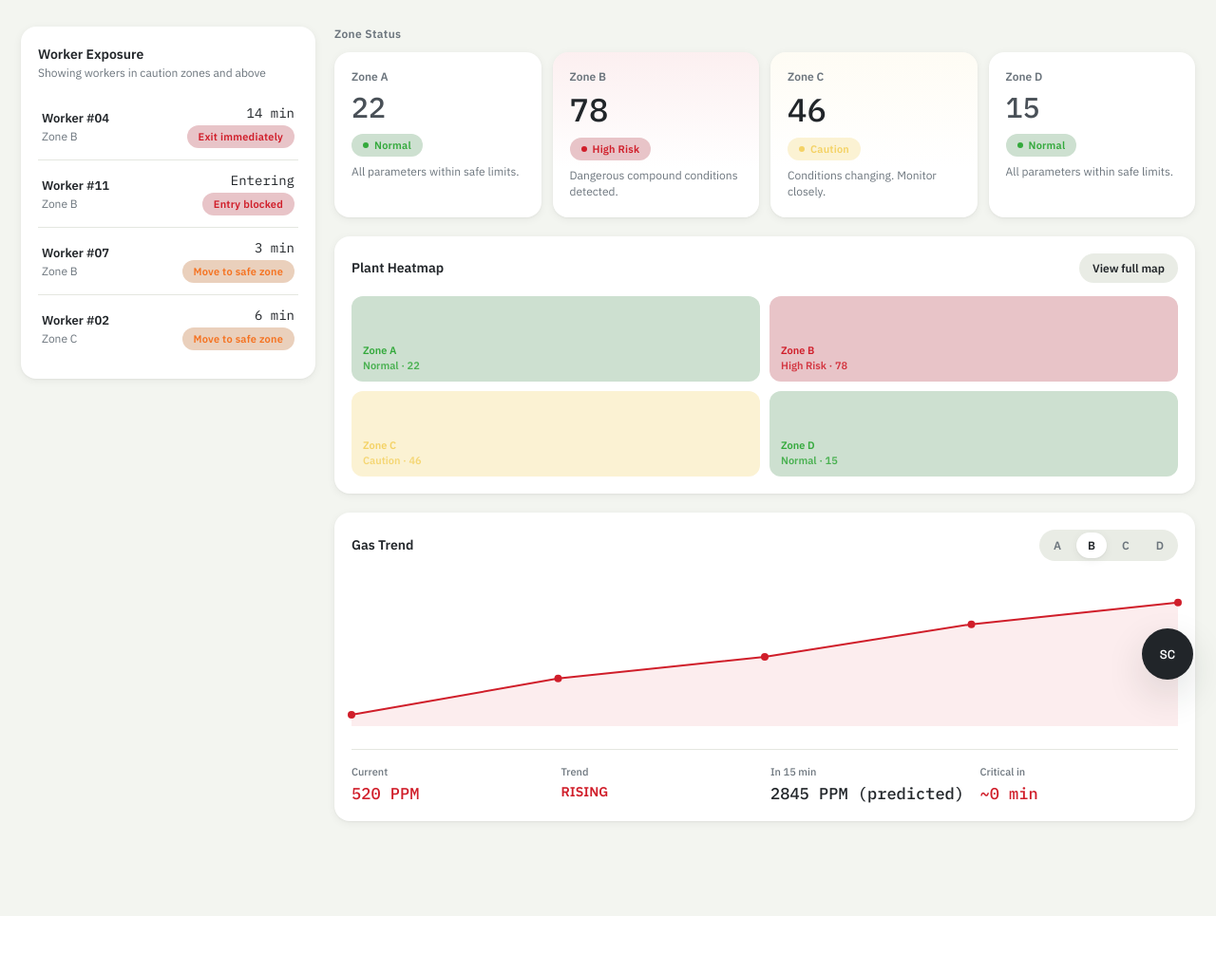
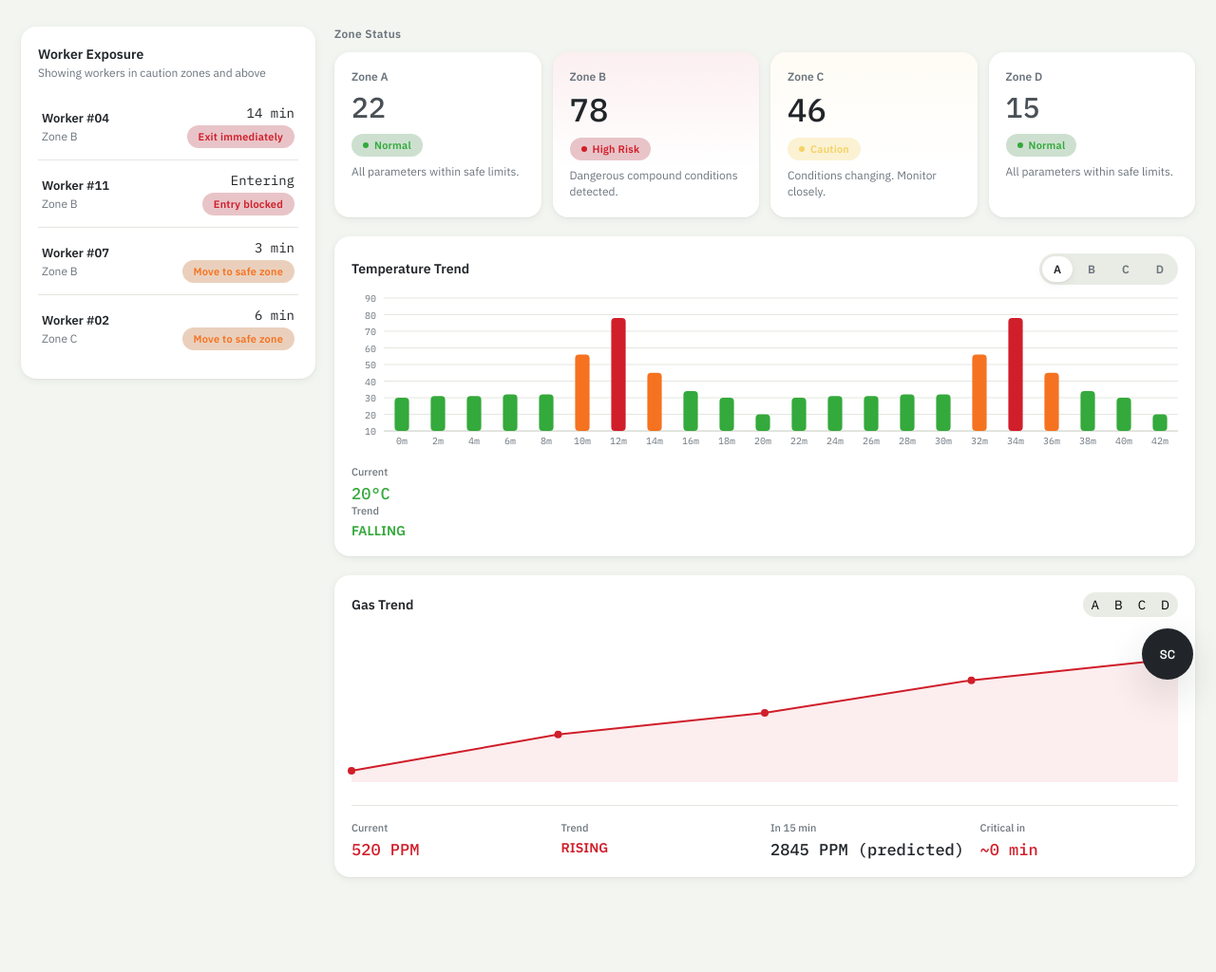
Before and after one commit to Akshat-240/SENTINEL, a Flask app: template frontend/templates/index.html in a window 1280 px wide. Shown: the part 60-1084 px from the top of the page at 95% size. Before the commit the page ends 1025 px from the top, so only its background shows below. Run offline with Flask 3, Linux system fonts and the light colour scheme; the template is opened without the code that fills it, so the values that code supplies are empty; parts of the project's set-up code (start-up, migrations or seed data) failed here and were passed over.

Commit message:
Update sentinel UI styles and add temperature script

```diff
--- a/frontend/static/css/sentinel.css
+++ b/frontend/static/css/sentinel.css
@@ -255,8 +255,19 @@ button:focus-visible, a:focus-visible, [tabindex]:focus-visible {
 .trend-panel__header { display: flex; align-items: center; justify-content: space-between; margin-bottom: 14px; }
 .trend-panel__title { font-size: 14px; font-weight: 600; }
 .trend-panel__zones { display: flex; gap: 4px; background: var(--bg-sunken); padding: 3px; border-radius: var(--radius-pill); }
-.trend-panel__zone-btn { font-size: 12px; font-weight: 600; padding: 6px 12px; border-radius: var(--radius-pill); color: var(--text-muted); transition: background var(--dur-fast) var(--ease), color var(--dur-fast) var(--ease); }
-.trend-panel__zone-btn.is-active { background: var(--bg-elevated); color: var(--text); box-shadow: var(--shadow-card); }
+.temp-panel__zone-btn {
+  font-size: 12px;
+  font-weight: 600;
+  padding: 6px 12px;
+  border-radius: var(--radius-pill);
+  color: var(--text-muted);
+  transition: background var(--dur-fast) var(--ease), color var(--dur-fast) var(--ease);
+}
+.temp-panel__zone-btn.is-active {
+  background: var(--bg-elevated);
+  color: var(--text);
+  box-shadow: var(--shadow-card);
+}
 
 .trend-panel__chart { position: relative; height: 170px; margin-bottom: 6px; }
 .trend-panel__tooltip {
--- /dev/null
+++ b/frontend/static/js/temps.js
@@ -0,0 +1,156 @@
+/* ==========================================================================
+   SENTINEL — temps.js
+   Temperature Trend panel: bar chart with real axis (y-scale + x-axis time
+   labels, baseline), tighter bar spacing. Colors map to Module 2's actual
+   temperature score bands: <40°C normal · 40–60°C warning · >60°C high.
+   No "time to critical" here — the Trend Predictor module is gas-only.
+   ========================================================================== */
+
+(function () {
+  'use strict';
+
+  const TEMP_SERIES = {
+    A: [30, 31, 31, 32, 32,56,78,45,34,30,20,30,31,31,32,32,56,78,45,34,30,20],
+    B: [46, 50, 53, 56, 58,67,45,52,78,89,23,65,46,50,53,56,58,67,45,52,78,89],
+    C: [36, 38, 39, 40, 41,20,30,42,22,20,27,47,36,38,39,40,41,20,30,42,22,20],
+    D: [28, 28, 29, 29, 29,30,34,37,38,39,28,28,29,29,29,30,34,37,38,39,45,49],
+  };
+
+  const TIME_LABELS = ['0m', '2m', '4m', '6m', '8m', '10m', '12m', '14m', '16m', '18m', '20m', '22m', '24m', '26m', '28m', '30m', '32m', '34m', '36m', '38m', '40m', '42m'];
+
+  let activeZone = 'A';
+
+  function bandColor(v) {
+    if (v > 60) return 'var(--risk-high)';
+    if (v >= 40) return 'var(--risk-warning)';
+    return 'var(--risk-normal)';
+  }
+
+  function trendDirection(data) {
+    const delta = data[data.length - 1] - data[0];
+    if (Math.abs(delta) < 1) return 'STABLE';
+    return delta > 0 ? 'RISING' : 'FALLING';
+  }
+
+  function render() {
+    const chart = document.getElementById('tempTrendChart');
+    if (!chart) return;
+    drawBars(activeZone);
+    renderKeypoints(activeZone);
+    wireZoneButtons();
+  }
+
+  function wireZoneButtons() {
+    document.querySelectorAll('.temp-panel__zone-btn').forEach((btn) => {
+      btn.addEventListener('click', () => {
+        document.querySelectorAll('.temp-panel__zone-btn').forEach((b) => b.classList.remove('is-active'));
+        btn.classList.add('is-active');
+        activeZone = btn.dataset.zone;
+        drawBars(activeZone);
+        renderKeypoints(activeZone);
+      });
+    });
+  }
+
+  function drawBars(zoneId) {
+    const container = document.getElementById('tempTrendChart');
+    const data = TEMP_SERIES[zoneId];
+
+    const w = container.clientWidth || 600;
+    const h = 160;
+    const padLeft = 34;   // room for y-axis labels
+    const padBottom = 20; // room for x-axis time labels
+    const plotW = w - padLeft;
+    const plotH = h - padBottom;
+
+    // Fixed, sensible scale rather than auto-fit-to-data — a chart whose
+    // axis rescales every time you switch zones is harder to read at a
+    // glance. 20-70°C covers the realistic sensor range with headroom.
+    const dataMax = Math.max(...data);
+    const dataMin = Math.min(...data);
+    const scaleMin = Math.max(0, Math.floor(dataMin / 10) * 10 - 10);
+    const scaleMax = Math.ceil((dataMax + 5) / 10) * 10;
+    const gridLines = [];
+    for (let v = scaleMin; v <= scaleMax; v += 10) gridLines.push(v);
+
+    const stepX = plotW / data.length;
+    const barWidth = Math.min(28, stepX * 0.4); // capped so bars stay slim even on wide screens
+
+    function yFor(v) {
+      return plotH - ((v - scaleMin) / (scaleMax - scaleMin)) * plotH;
+    }
+
+    const gridHtml = gridLines
+      .map((v) => {
+        const y = yFor(v);
+        return `
+          <line x1="${padLeft}" y1="${y}" x2="${w}" y2="${y}" stroke="var(--border)" stroke-width="1"></line>
+          <text x="${padLeft - 8}" y="${y + 4}" text-anchor="end" font-size="10" fill="var(--text-muted)" font-family="var(--font-mono)">${v}</text>
+        `;
+      })
+      .join('');
+
+    const barsHtml = data
+      .map((v, i) => {
+        const x = padLeft + i * stepX + (stepX - barWidth) / 2;
+        const y = yFor(v);
+        const barH = plotH - y;
+        const labelX = x + barWidth / 2;
+        return `
+          <rect x="${x}" y="${y}" width="${barWidth}" height="${barH}" rx="4"
+                fill="${bandColor(v)}" class="temp-bar" data-value="${v}" style="cursor:pointer"></rect>
+          <text x="${labelX}" y="${plotH + 14}" text-anchor="middle" font-size="10" fill="var(--text-muted)" font-family="var(--font-mono)">${TIME_LABELS[i]}</text>
+        `;
+      })
+      .join('');
+
+    container.innerHTML = `
+      <svg width="100%" height="${h}" viewBox="0 0 ${w} ${h}" preserveAspectRatio="none" style="overflow:visible">
+        ${gridHtml}
+        <line x1="${padLeft}" y1="${plotH}" x2="${w}" y2="${plotH}" stroke="var(--border-strong)" stroke-width="1"></line>
+        ${barsHtml}
+      </svg>
+      <div class="trend-panel__tooltip" id="tempTrendTooltip"></div>
+    `;
+
+    const tooltip = document.getElementById('tempTrendTooltip');
+    container.querySelectorAll('.temp-bar').forEach((bar) => {
+      bar.addEventListener('mouseenter', () => {
+        const containerRect = container.getBoundingClientRect();
+        const barRect = bar.getBoundingClientRect();
+        const x = barRect.left - containerRect.left + barRect.width / 2;
+        const y = barRect.top - containerRect.top;
+        tooltip.textContent = `${bar.dataset.value}°C`;
+        tooltip.style.left = `${x}px`;
+        tooltip.style.top = `${y}px`;
+        tooltip.style.opacity = '1';
+      });
+      bar.addEventListener('mouseleave', () => {
+        tooltip.style.opacity = '0';
+      });
+    });
+  }
+
+  function renderKeypoints(zoneId) {
+    const data = TEMP_SERIES[zoneId];
+    const current = data[data.length - 1];
+    const direction = trendDirection(data);
+    const trendColor = direction === 'RISING' ? 'var(--risk-high)'
+      : direction === 'FALLING' ? 'var(--risk-normal)'
+      : 'var(--text-muted)';
+
+    const el = document.getElementById('tempTrendKeypoints');
+    el.innerHTML = `
+      <div>
+        <div class="keypoint__label">Current</div>
+        <div class="keypoint__value" style="--kp-color:${bandColor(current)}">${current}°C</div>
+      </div>
+      <div>
+        <div class="keypoint__label">Trend</div>
+        <div class="keypoint__value is-trend" style="--kp-color:${trendColor}">${direction}</div>
+      </div>
+    `;
+  }
+
+  document.addEventListener('DOMContentLoaded', render);
+})();
--- a/frontend/templates/index.html
+++ b/frontend/templates/index.html
@@ -58,7 +58,7 @@
       </div>
     </aside>
 
-    <!-- MIDDLE COLUMN — Alert Panel / Heatmap Teaser / Trend Graph -->
+    <!-- MIDDLE COLUMN — Alert Panel / Temperature Trend / Gas Trend -->
     <main class="main-column">
 
       <section>
@@ -66,12 +66,18 @@
         <div class="alert-grid" id="alertGrid"></div>
       </section>
 
-      <section class="card">
-        <div class="heatmap-teaser__header">
-          <span class="heatmap-teaser__title">Plant Heatmap</span>
-          <a class="heatmap-teaser__link" href="heatmap.html">View full map</a>
+      <section class="card trend-panel">
+        <div class="trend-panel__header">
+          <span class="trend-panel__title">Temperature Trend</span>
+          <div class="trend-panel__zones">
+            <button class="temp-panel__zone-btn is-active" data-zone="A">A</button>
+            <button class="temp-panel__zone-btn" data-zone="B">B</button>
+            <button class="temp-panel__zone-btn" data-zone="C">C</button>
+            <button class="temp-panel__zone-btn" data-zone="D">D</button>
+          </div>
         </div>
-        <div class="floorplan" id="heatmapTeaserPreview"></div>
+        <div class="trend-panel__chart" id="tempTrendChart"></div>
+        <div class="temp-panel__keypoints" id="tempTrendKeypoints"></div>
       </section>
 
       <section class="card trend-panel">
@@ -110,6 +116,7 @@
 
   <script src="../static/js/common.js"></script>
   <script src="../static/js/alerts.js"></script>
+  <script src="../static/js/temps.js"></script>
   <script src="../static/js/trends.js"></script>
   <script src="../static/js/workers.js"></script>
 </body>
```
